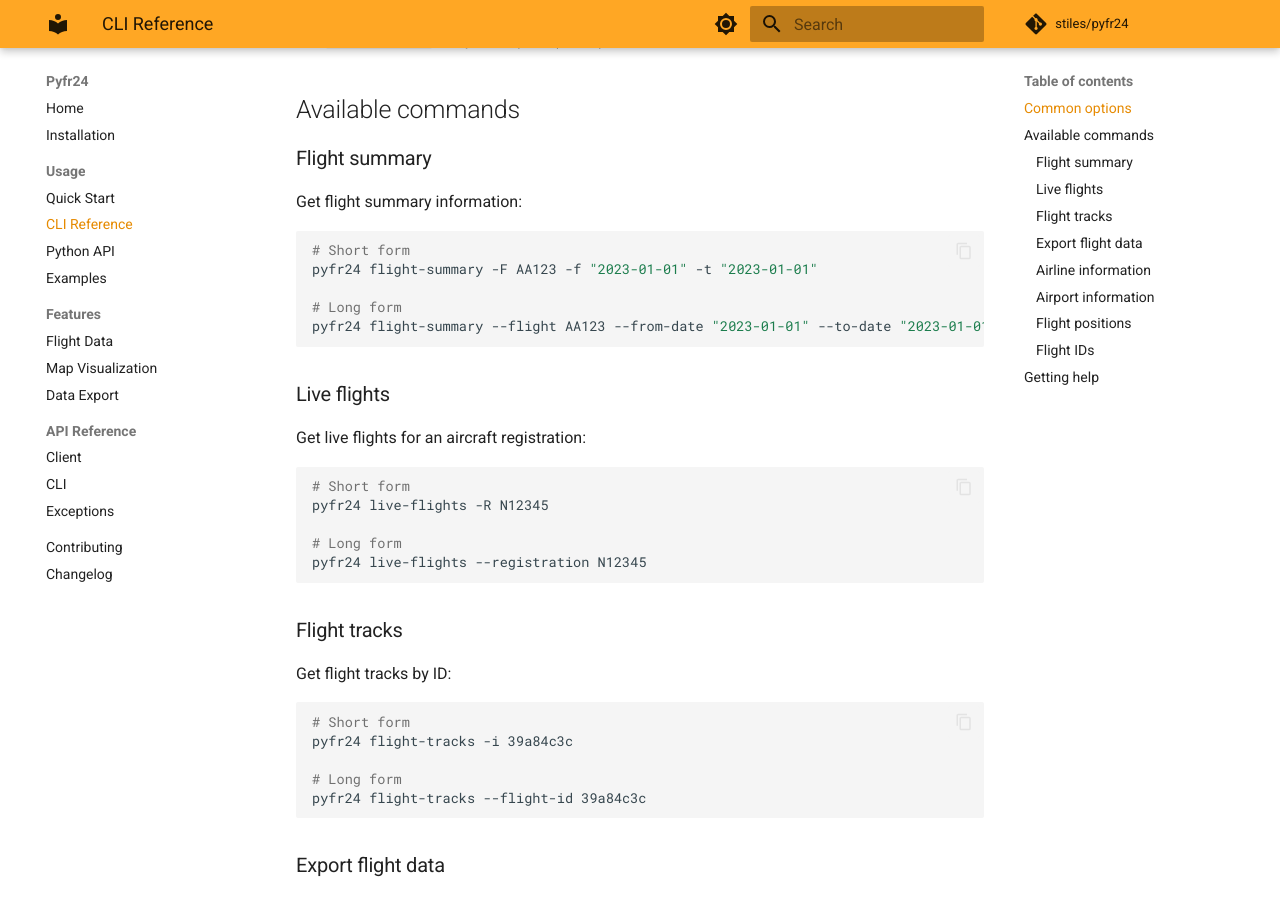
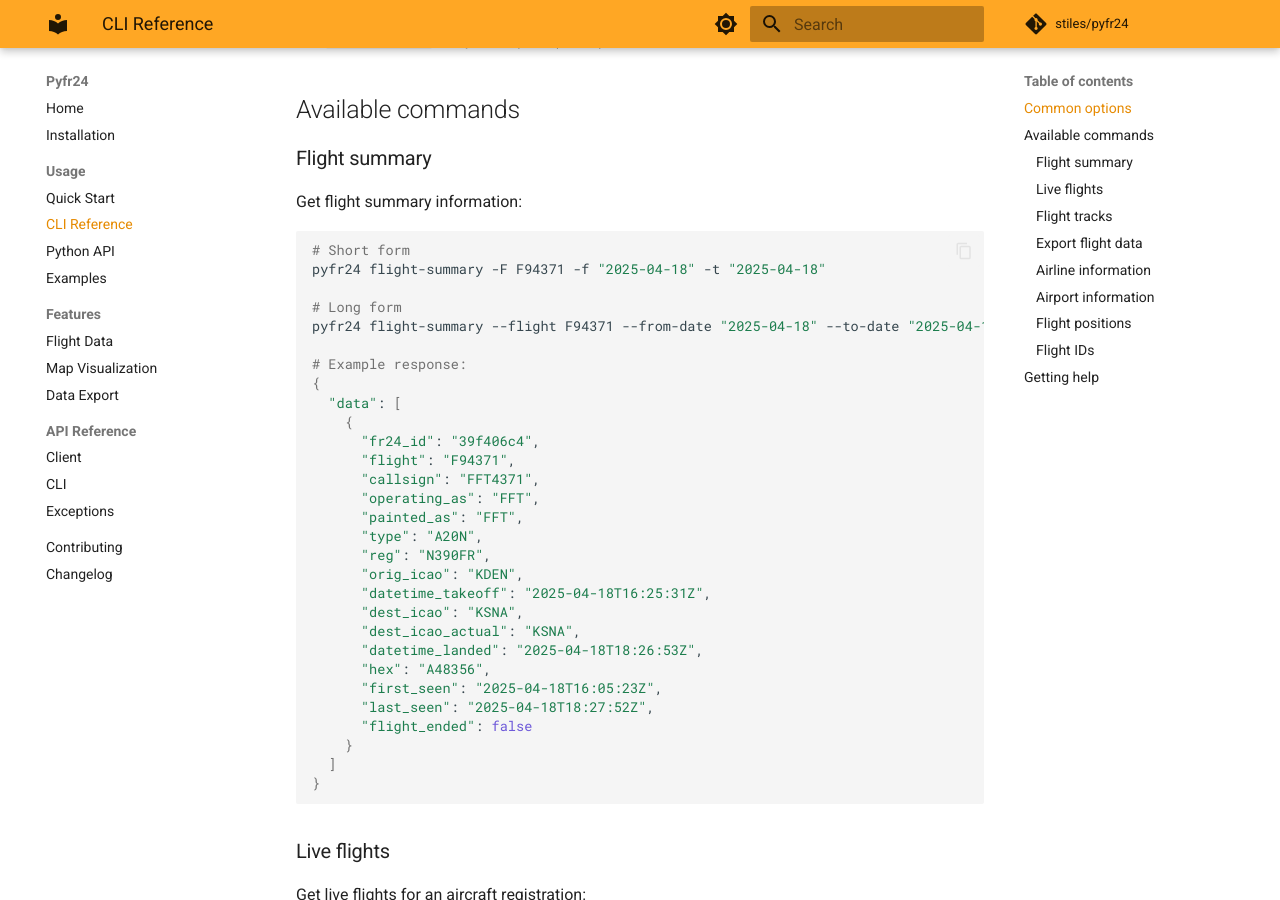
Before and after one commit to stiles/pyfr24, an MkDocs documentation site: the page built from docs/usage/cli.md, in a window 1280 px wide and 900 px high, scrolled down 412 px. Built offline with MkDocs 1.6.1 and Material for MkDocs 9.7.7, drawn with Linux system fonts in a browser that asks for light colours; comment, search, counter and statistics services are not loaded.

Commit message:
docs: update CLI reference and client documentation

````diff
--- a/docs/usage/cli.md
+++ b/docs/usage/cli.md
@@ -18,10 +18,34 @@
 Get flight summary information:
 ```bash
 # Short form
-pyfr24 flight-summary -F AA123 -f "2023-01-01" -t "2023-01-01"
+pyfr24 flight-summary -F F94371 -f "2025-04-18" -t "2025-04-18"
 
 # Long form
-pyfr24 flight-summary --flight AA123 --from-date "2023-01-01" --to-date "2023-01-01"
+pyfr24 flight-summary --flight F94371 --from-date "2025-04-18" --to-date "2025-04-18"
+
+# Example response:
+{
+  "data": [
+    {
+      "fr24_id": "39f406c4",
+      "flight": "F94371",
+      "callsign": "FFT4371",
+      "operating_as": "FFT",
+      "painted_as": "FFT",
+      "type": "A20N",
+      "reg": "N390FR",
+      "orig_icao": "KDEN",
+      "datetime_takeoff": "2025-04-18T16:25:31Z",
+      "dest_icao": "KSNA",
+      "dest_icao_actual": "KSNA",
+      "datetime_landed": "2025-04-18T18:26:53Z",
+      "hex": "A48356",
+      "first_seen": "2025-04-18T16:05:23Z",
+      "last_seen": "2025-04-18T18:27:52Z",
+      "flight_ended": false
+    }
+  ]
+}
 ```
 
 ### Live flights
````
Also changed, not shown: 2 other files.
